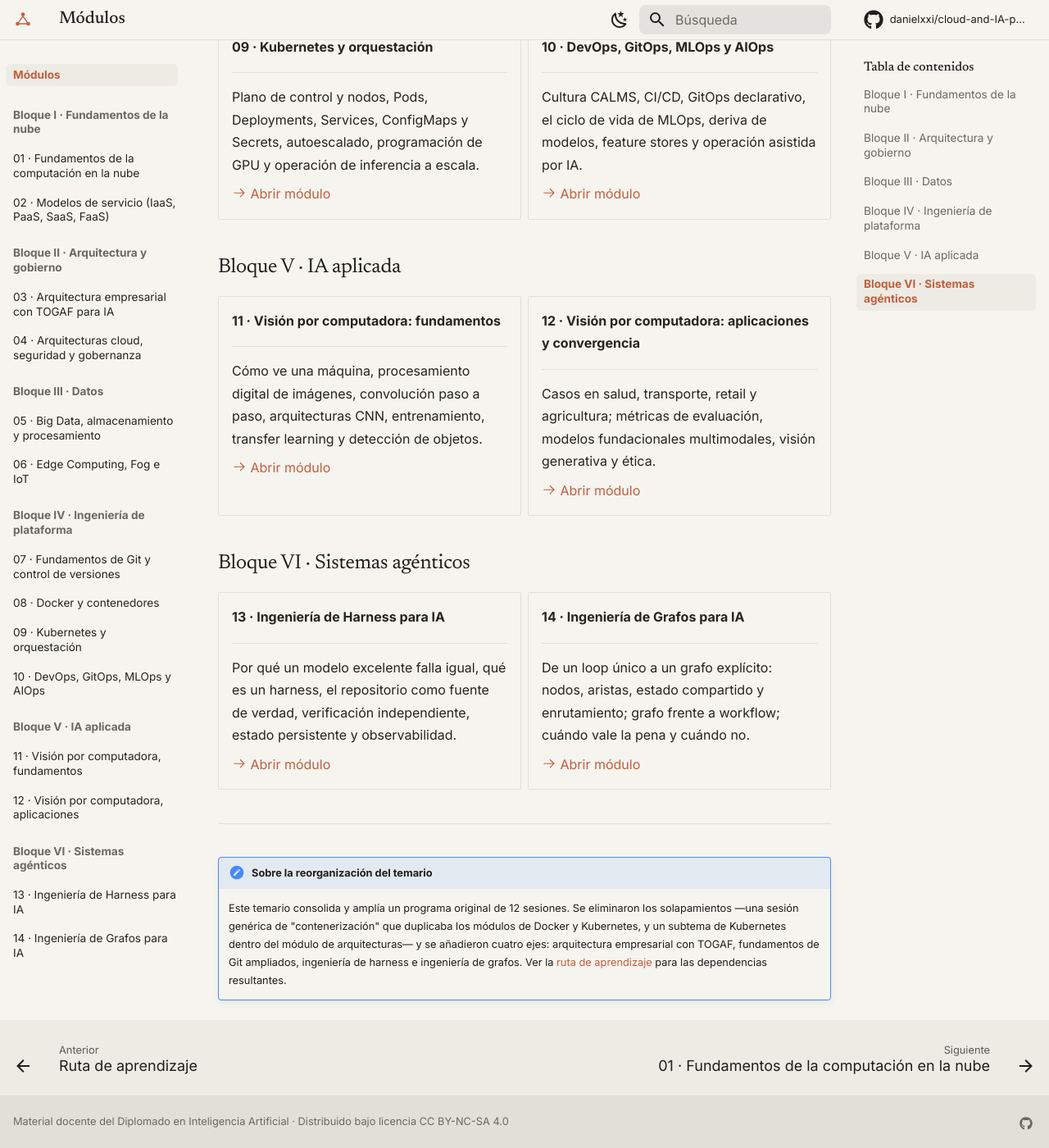
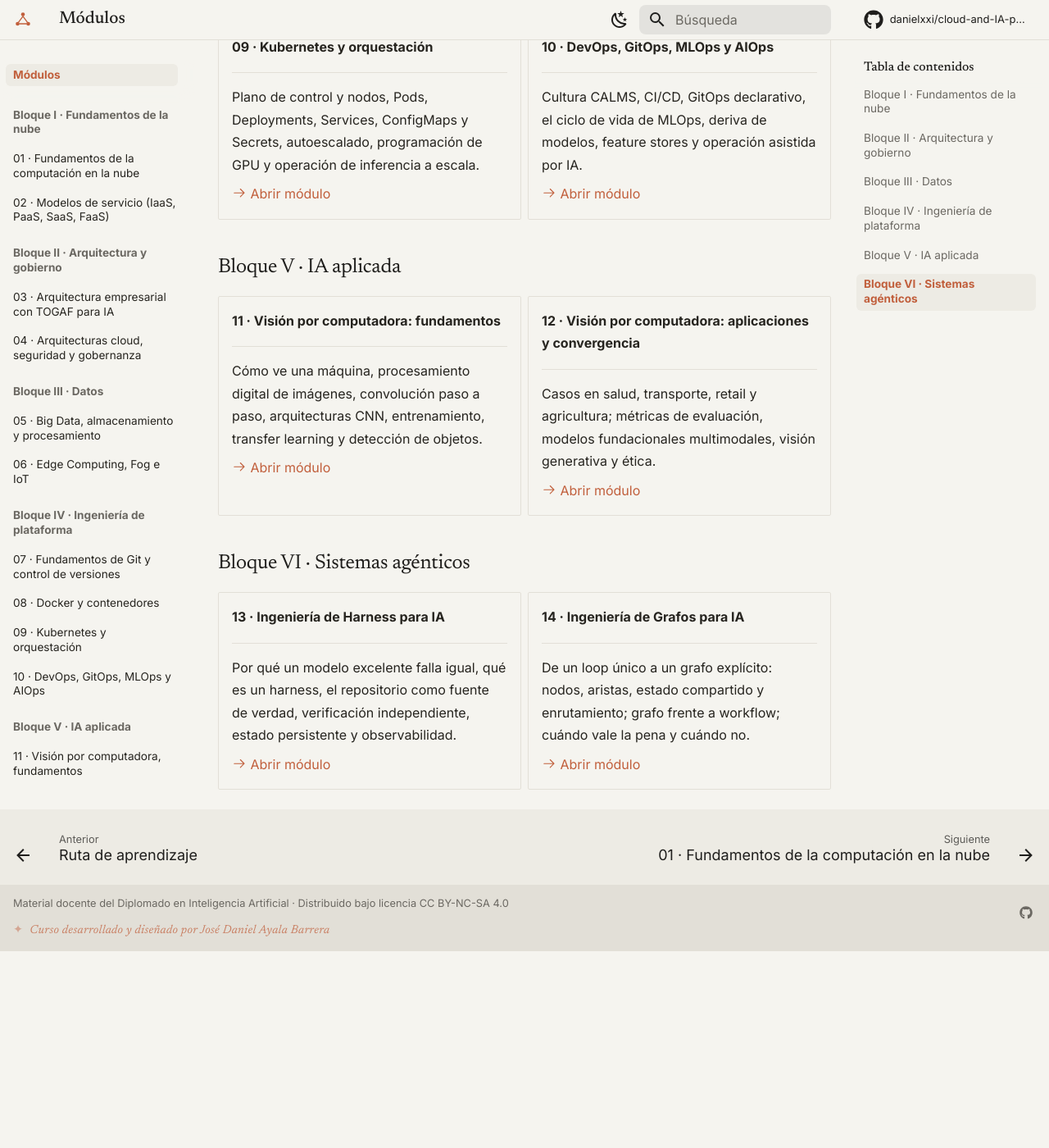
Before and after one commit to danielxxi/cloud-and-IA-para-todos, an MkDocs documentation site: the page built from docs/modulos/index.md, in a window 1280 px wide and 1400 px high, scrolled down 1709 px. Shown: the whole window at 82% size. Built offline with MkDocs 1.6.1 and Material for MkDocs 9.7.7, drawn with Linux system fonts in a browser that asks for light colours; comment, search, counter and statistics services are not loaded; after the commit the page ends 2869 px from its top, so only the background shows below that.

Commit message:
feat(sitio): crédito de autor en el pie y limpieza del temario
- Añade el crédito "Curso desarrollado y diseñado por José Daniel Ayala Barrera"
  en el pie de página (copyright), visible en todas las páginas, con estilo de
  marca de agua elegante: cursiva serif, color terracota de marca, opacidad
  discreta y viñeta decorativa. Se adapta a modo claro y oscuro.
- Elimina el cuadro "Sobre la reorganización del temario" de la sección Módulos.
- Sube la versión del CSS (?v=7 -> ?v=8) para forzar recarga en navegadores.

```diff
--- a/docs/modulos/index.md
+++ b/docs/modulos/index.md
@@ -151,8 +151,3 @@ Siete sesiones de tres horas, organizadas en seis bloques. Cada bloque se apoya
     [:octicons-arrow-right-24: Abrir módulo](14-graph-engineering.md)
 
 </div>
-
----
-
-!!! note "Sobre la reorganización del temario"
-    Este temario consolida y amplía un programa original de 12 sesiones. Se eliminaron los solapamientos —una sesión genérica de "contenerización" que duplicaba los módulos de Docker y Kubernetes, y un subtema de Kubernetes dentro del módulo de arquitecturas— y se añadieron cuatro ejes: arquitectura empresarial con TOGAF, fundamentos de Git ampliados, ingeniería de harness e ingeniería de grafos. Ver la [ruta de aprendizaje](../ruta.md) para las dependencias resultantes.
--- a/docs/stylesheets/extra.css
+++ b/docs/stylesheets/extra.css
@@ -659,3 +659,36 @@ body.diagrama-visor-abierto {
 .diagrama-visor__lienzo .slice {
   fill: var(--dg-texto) !important;
 }
+
+/* --- Crédito de autor en el pie ------------------------------------------- */
+
+.md-copyright__highlight {
+  display: inline-flex;
+  flex-wrap: wrap;
+  align-items: baseline;
+  gap: 0.15rem 0.35rem;
+}
+
+.credito-autor {
+  display: block;
+  width: 100%;
+  margin-top: 0.35rem;
+  font-family: var(--t-serif);
+  font-style: italic;
+  font-size: 0.72rem;
+  letter-spacing: 0.02em;
+  color: var(--t-terracota);
+  opacity: 0.75;
+}
+
+.credito-autor::before {
+  content: "✦";
+  margin-right: 0.4rem;
+  font-style: normal;
+  opacity: 0.6;
+}
+
+[data-md-color-scheme="slate"] .credito-autor {
+  color: var(--t-terracota-claro);
+  opacity: 0.7;
+}
--- a/mkdocs.yml
+++ b/mkdocs.yml
@@ -13,6 +13,7 @@ edit_uri: edit/main/docs/
 copyright: >-
   Material docente del Diplomado en Inteligencia Artificial ·
   Distribuido bajo licencia CC BY-NC-SA 4.0
+  <span class="credito-autor">Curso desarrollado y diseñado por José Daniel Ayala Barrera</span>
 
 theme:
   name: material
@@ -60,7 +61,7 @@ theme:
 
 extra_css:
   - https://fonts.googleapis.com/css2?family=Newsreader:ital,opsz,wght@0,6..72,300..600;1,6..72,400&display=swap
-  - stylesheets/extra.css?v=7
+  - stylesheets/extra.css?v=8
 
 extra_javascript:
   - javascripts/diagramas.js?v=7
```
